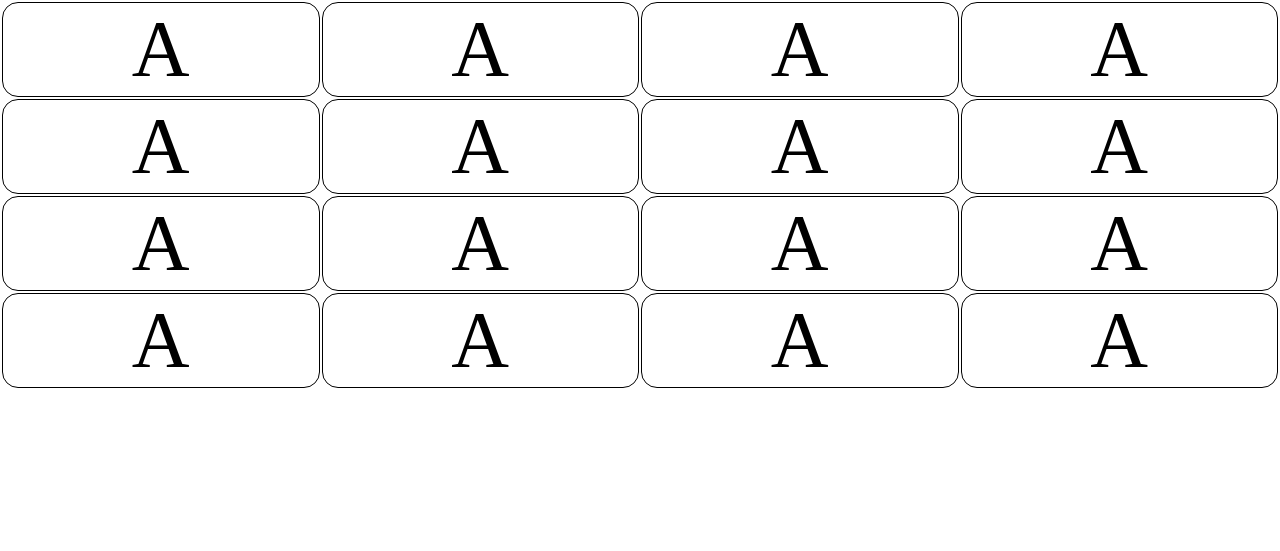
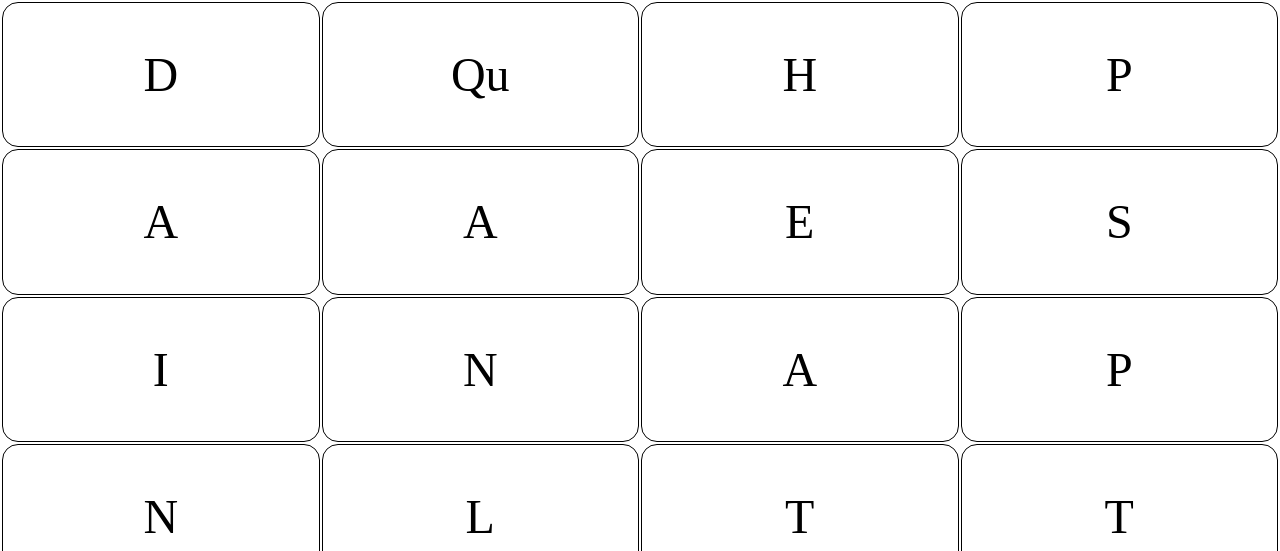
Before and after one commit to minizatic/koggle, a plain HTML site: page index.html in a window 1280 px wide. Shown: the top 551 px of the page. Drawn offline with Linux system fonts and the light colour scheme.

Commit message:
Add dice shuffle function

```diff
--- a/css/styles.css
+++ b/css/styles.css
@@ -7,15 +7,14 @@ body, html {
   height: 100%;
 }
 .dice {
-  aspect-ratio: 1;
   border: 1px solid black;
   border-radius: 1rem;
   text-align: center;
-  font-size: 5rem;
+  font-size: 3rem;
+  width: 25%;
 }
 .timer {
   text-align: center;
-  height: 100%;
 }
 .timer-content {
   border: 1px solid black;
@@ -23,7 +22,7 @@ body, html {
   color: white;
   height: 5rem;
   line-height: 5rem;
-  font-size: 4rem;
+  font-size: 3rem;
 }
 #timer-progress {
   width: 100%;
--- a/index.html
+++ b/index.html
@@ -10,28 +10,28 @@
 		<script src="/js/scripts.js"></script>
 		<table class="board">
 			<tr>
-				<td class="dice">A</td>
-				<td class="dice">A</td>
-				<td class="dice">A</td>
-				<td class="dice">A</td>
+				<td class="dice"></td>
+				<td class="dice"></td>
+				<td class="dice"></td>
+				<td class="dice"></td>
 			</tr>
 			<tr>
-				<td class="dice">A</td>
-				<td class="dice">A</td>
-				<td class="dice">A</td>
-				<td class="dice">A</td>
+				<td class="dice"></td>
+				<td class="dice"></td>
+				<td class="dice"></td>
+				<td class="dice"></td>
 			</tr>
 			<tr>
-				<td class="dice">A</td>
-				<td class="dice">A</td>
-				<td class="dice">A</td>
-				<td class="dice">A</td>
+				<td class="dice"></td>
+				<td class="dice"></td>
+				<td class="dice"></td>
+				<td class="dice"></td>
 			</tr>
 			<tr>
-				<td class="dice">A</td>
-				<td class="dice">A</td>
-				<td class="dice">A</td>
-				<td class="dice">A</td>
+				<td class="dice"></td>
+				<td class="dice"></td>
+				<td class="dice"></td>
+				<td class="dice"></td>
 			</tr>
 			<tr>
 				<td colspan="4" class="timer">
--- a/js/scripts.js
+++ b/js/scripts.js
@@ -1,9 +1,16 @@
 var timerStarted = false;
 var currentTime;
 var timerDuration = currentTime = 5;
+var diceArray = [
+	"AAEEGN", "ABBJOO", "ACHOPS", "AFFKPS",
+	"AOOTTW", "CIMOTU", "DEILRX", "DELRVY",
+	"DISTTY", "EEGHNW", "EEINSU", "EHRTVW",
+	"EIOSST", "ELRTTY", "HIMNQU", "HLNNRZ"
+];
 
 function timerClicked(el) {
 	if (!timerStarted) {
+		populateDice();
 		timerStarted = true;
 		el.style.display = "none";
 		document.getElementById("timer-progress").style.width = "100%";
@@ -13,7 +20,7 @@ function timerClicked(el) {
 
 function updateTimer() {
 	var timerPercentage = (currentTime / timerDuration) * 100;
-	document.getElementById("timer-progress").style.width = `${timerPercentage}%`;
+	document.getElementById("timer-progress").style.width = timerPercentage + "%";
 	if (currentTime > 0) {
         currentTime--;
         setTimeout(updateTimer, 1000);
@@ -25,3 +32,26 @@ function updateTimer() {
     	timerStarted = false;
     }
 }
+
+function populateDice() {
+	var shuffledDice = shuffleArray(diceArray);
+	var diceElements = document.getElementsByClassName("dice");
+	var selectedFace;
+	for (var i=0; i<diceElements.length; i++){
+		selectedFace = shuffledDice[i].charAt(Math.floor(Math.random() * 6));
+		diceElements[i].textContent = selectedFace == "Q" ? "Qu" : selectedFace;
+	}
+}
+
+function shuffleArray(a) {
+    var j, x, i;
+    for (i = a.length - 1; i > 0; i--) {
+        j = Math.floor(Math.random() * (i + 1));
+        x = a[i];
+        a[i] = a[j];
+        a[j] = x;
+    }
+    return a;
+}
+
+document.addEventListener("DOMContentLoaded", populateDice);
```
